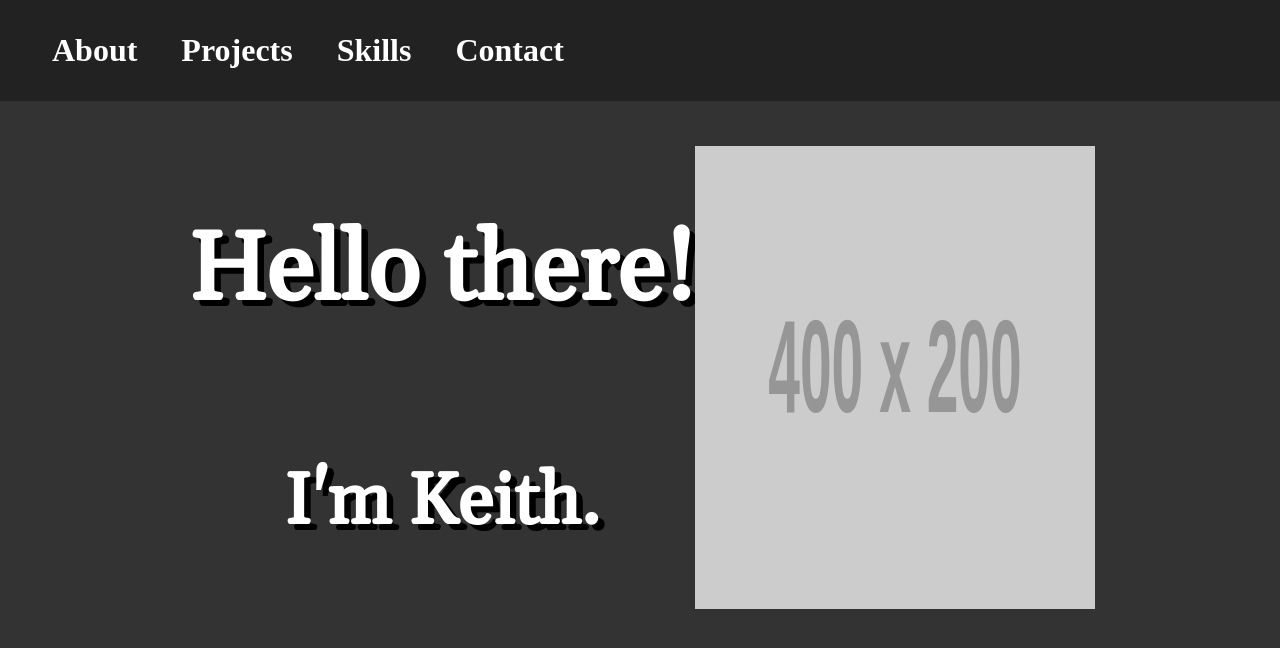
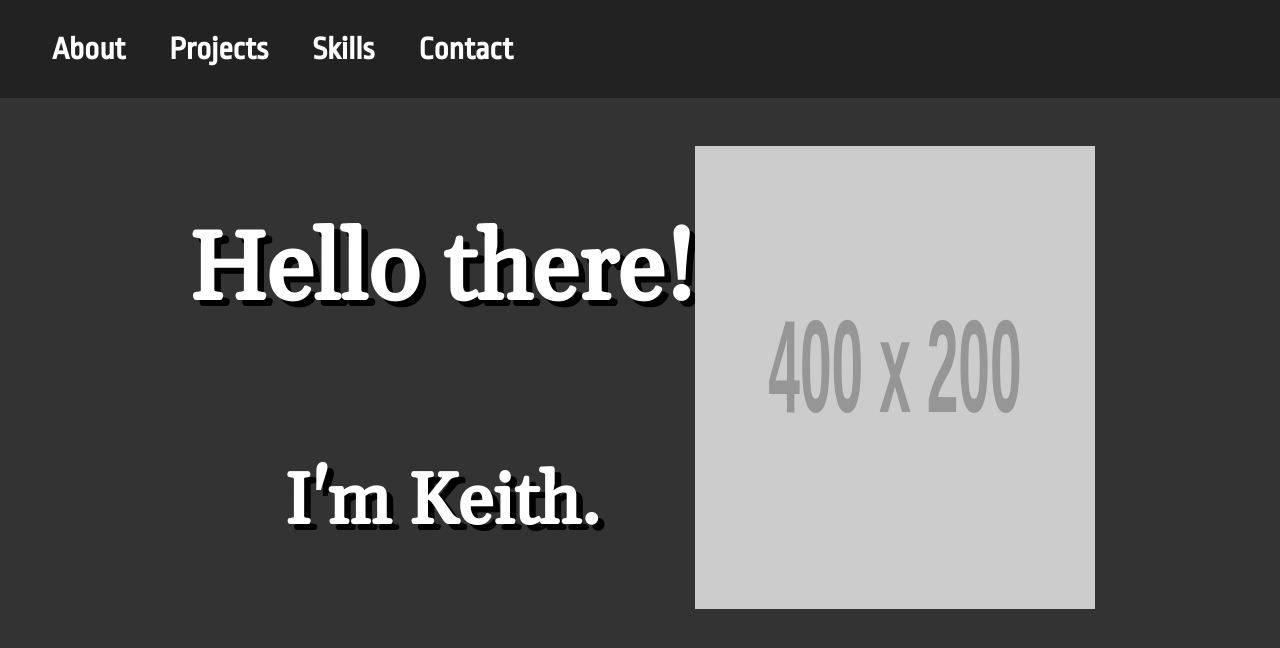
Before and after one commit to pergeprosus/portfoliowebsite, a plain HTML site: page index.html in a window 1280 px wide. Shown: the top 648 px of the page. Drawn offline with Linux system fonts and the light colour scheme; placeholder pictures from the web are drawn by us.

Commit message:
Add new font to page

```diff
--- a/styles.css
+++ b/styles.css
@@ -1,4 +1,7 @@
-
+@font-face {
+    font-family: ropaSans;
+    src: url(RopaSans-Regular.ttf);
+ }
 
 
  @font-face {
@@ -86,6 +89,7 @@
       color: #fff;
       text-decoration: none;
       font-weight: bolder;
+      font-family: ropaSans;
   }
 
 
```
